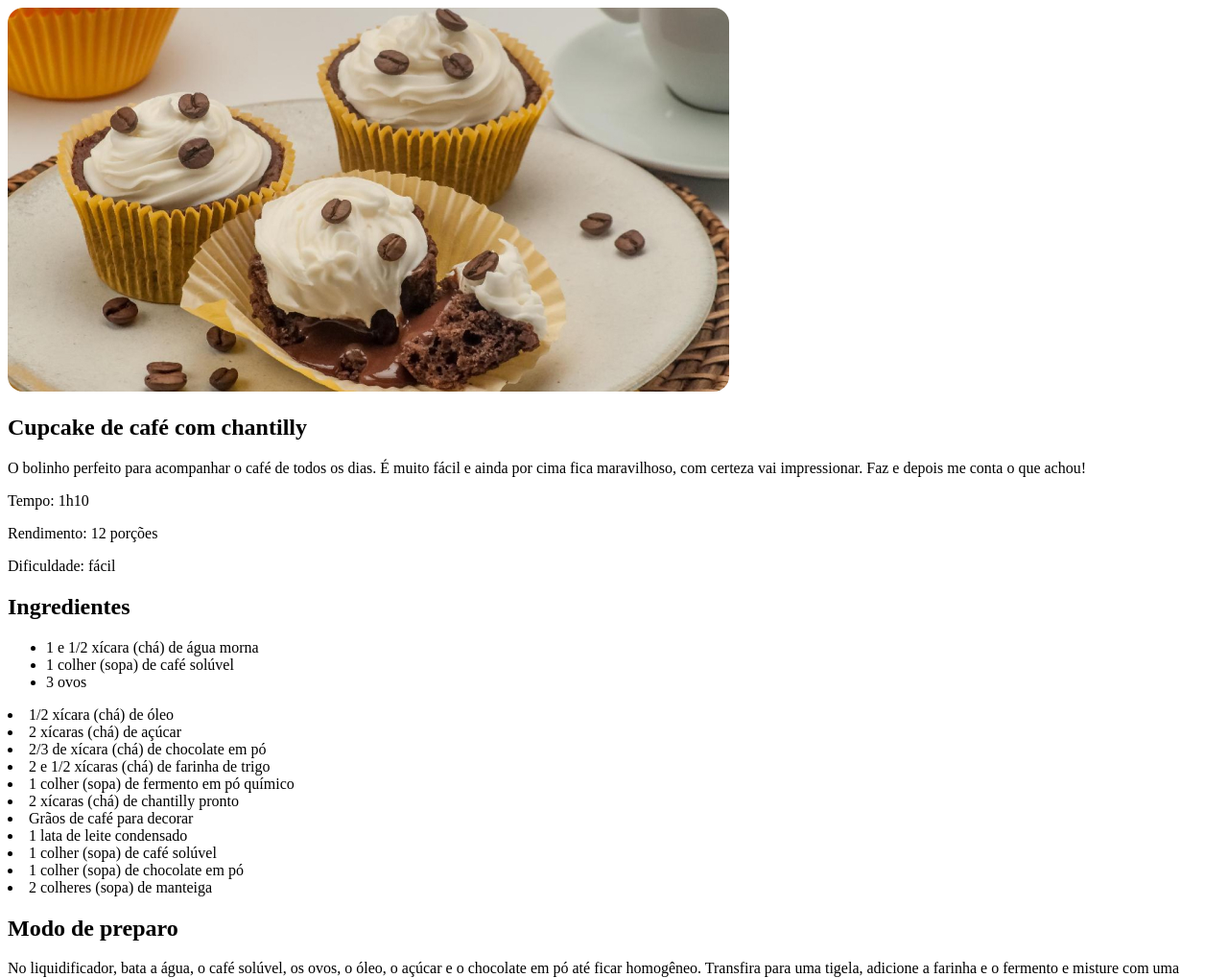
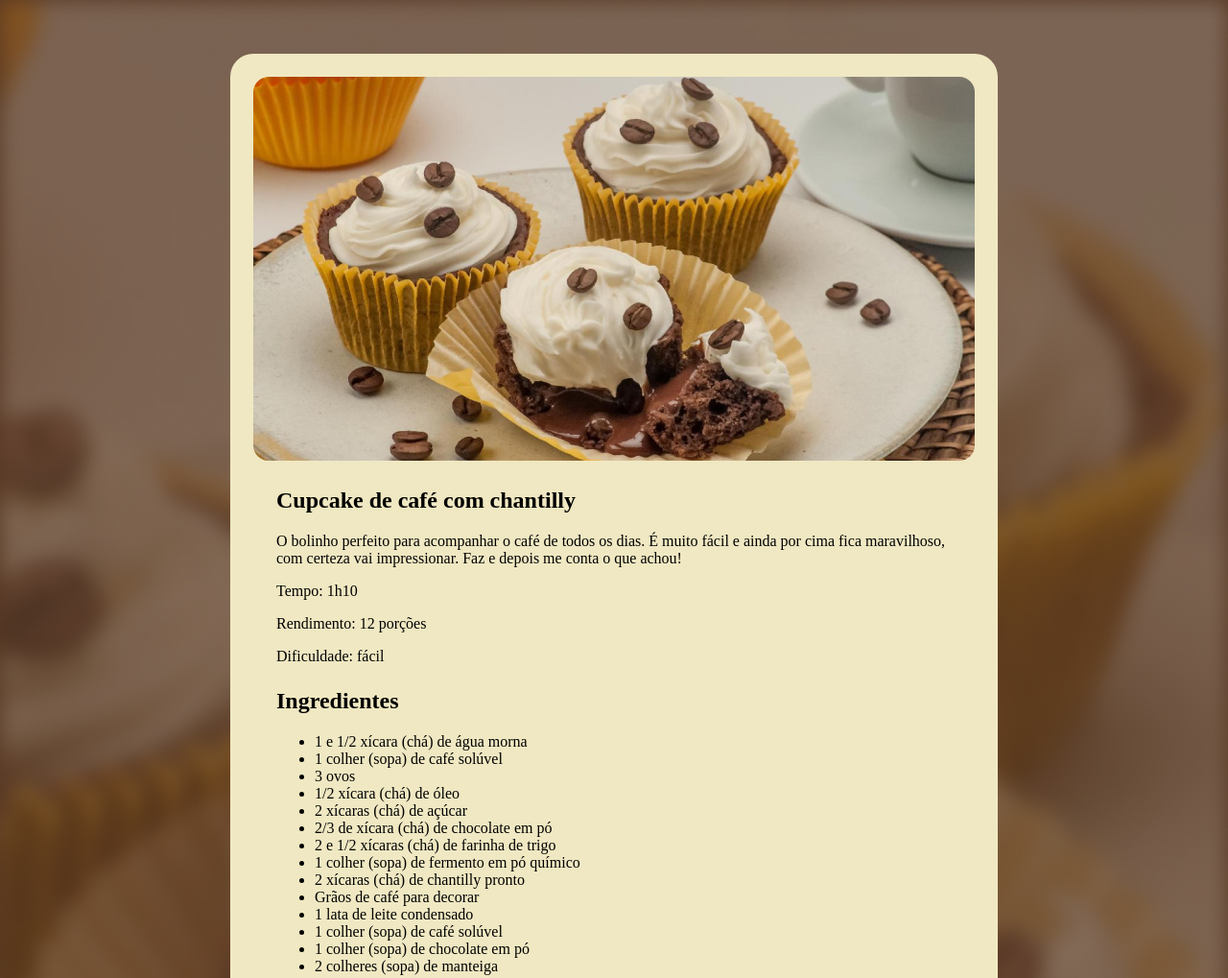
Before and after one commit to lucasaraujope/projeto-rocketseat, a plain HTML site: page index.html in a window 1280 px wide. Shown: the top 1019 px of the page at 96% size. Drawn offline with Linux system fonts and the light colour scheme.

Commit message:
imagem de fundo, stilo #page

```diff
--- a/index.html
+++ b/index.html
@@ -29,7 +29,7 @@
             <ul>
                 <li>1 e 1/2 xícara (chá) de água morna</li>
                 <li>1 colher (sopa) de café solúvel</li>
-                <li>3 ovos</ul>
+                <li>3 ovos</li>
                 <li>1/2 xícara (chá) de óleo</li>
                 <li>2 xícaras (chá) de açúcar</li>
                 <li>2/3 de xícara (chá) de chocolate em pó</li>
--- a/style.css
+++ b/style.css
@@ -1,3 +1,25 @@
+body{
+    background-image: url(./assets/Página\ de\ receita.jpg);
+    background-size: cover;
+    background-repeat: no-repeat;
+    padding-top: 48px;
+}
+
+#page{
+    width: 800px;
+    height: 1440px;
+    margin: 0 auto;
+    padding: 24px;
+    background-color: #F0E8C2;
+    box-sizing: border-box;
+    border-radius: 24px;
+
+}
+
 img{
     border-radius: 16px;
 }
+
+#about, #ingredients, #preparation{
+    margin: 24px;
+}
```
